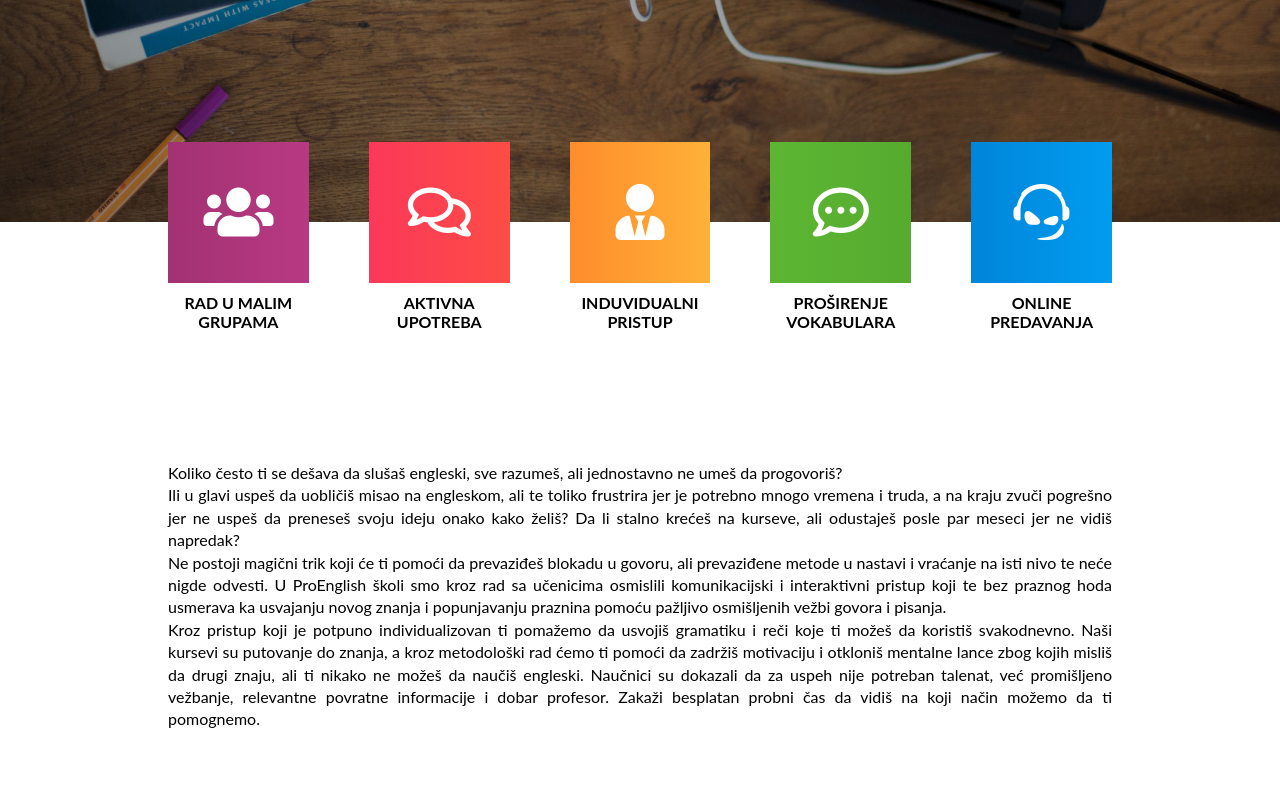
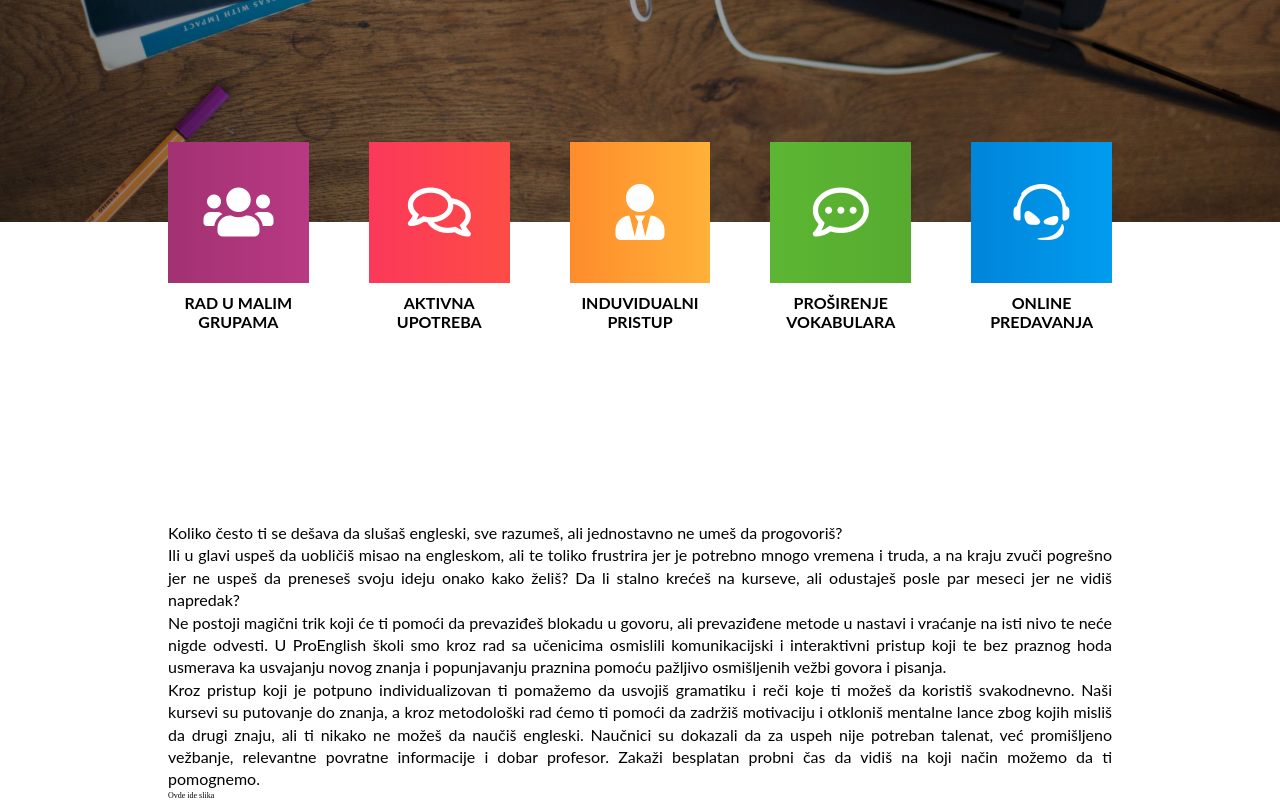
Before and after one commit to Dejan85/proenglish-refactor, a React (Vite) app: page / in a window 1280 px wide. Shown: the part 640-1440 px from the top of the page. Before the commit the page ends 1371 px from the top, so only its background shows below. Built offline with nearby package versions, Linux system fonts and the light colour scheme.

Commit message:
created content container component

```diff
--- a/src/components/frontend/home/pages/about/About.tsx
+++ b/src/components/frontend/home/pages/about/About.tsx
@@ -23,7 +23,15 @@ const About = () => {
   return (
     <SubContainer>
       <Wrapper className={className}>
-        <ContentContainer>{text}</ContentContainer>
+        <ContentContainer>
+          <ContentContainer.TextSide>
+            <Heading as="h1" text="Ko smo mi?" />
+            {text}
+          </ContentContainer.TextSide>
+          <ContentContainer.ImageSide>
+            Ovde ide slika
+          </ContentContainer.ImageSide>
+        </ContentContainer>
       </Wrapper>
     </SubContainer>
   );
--- a/src/components/ui/content-container/ContentContainer.tsx
+++ b/src/components/ui/content-container/ContentContainer.tsx
@@ -1,13 +1,22 @@
 import React from "react";
 import { WrapperType } from "~/src/global-types";
 import { ContentContainerProps } from "./types";
+import TextSide from "./TextSide";
+import ImageSide from "./ImageSide";
 
 const Wrapper: WrapperType = "div";
 const className: string = "content-container";
 
 const ContentContainer = (props: ContentContainerProps): JSX.Element => {
   const { children } = props;
-  return <Wrapper className={className}>{children}</Wrapper>;
+  return (
+    <Wrapper className={className}>
+      <div>{children}</div>
+    </Wrapper>
+  );
 };
 
+ContentContainer.TextSide = TextSide;
+ContentContainer.ImageSide = ImageSide;
+
 export default ContentContainer;
--- /dev/null
+++ b/src/components/ui/content-container/ImageSide.tsx
@@ -0,0 +1,9 @@
+import React from "react";
+
+const ImageSide = (props) => {
+  const { children } = props;
+
+  return <div>{children}</div>;
+};
+
+export default ImageSide;
--- /dev/null
+++ b/src/components/ui/content-container/TextSide.tsx
@@ -0,0 +1,8 @@
+import React from "react";
+
+const TextSide = (props) => {
+  const { children } = props;
+  return <div>{children}</div>;
+};
+
+export default TextSide;
```
